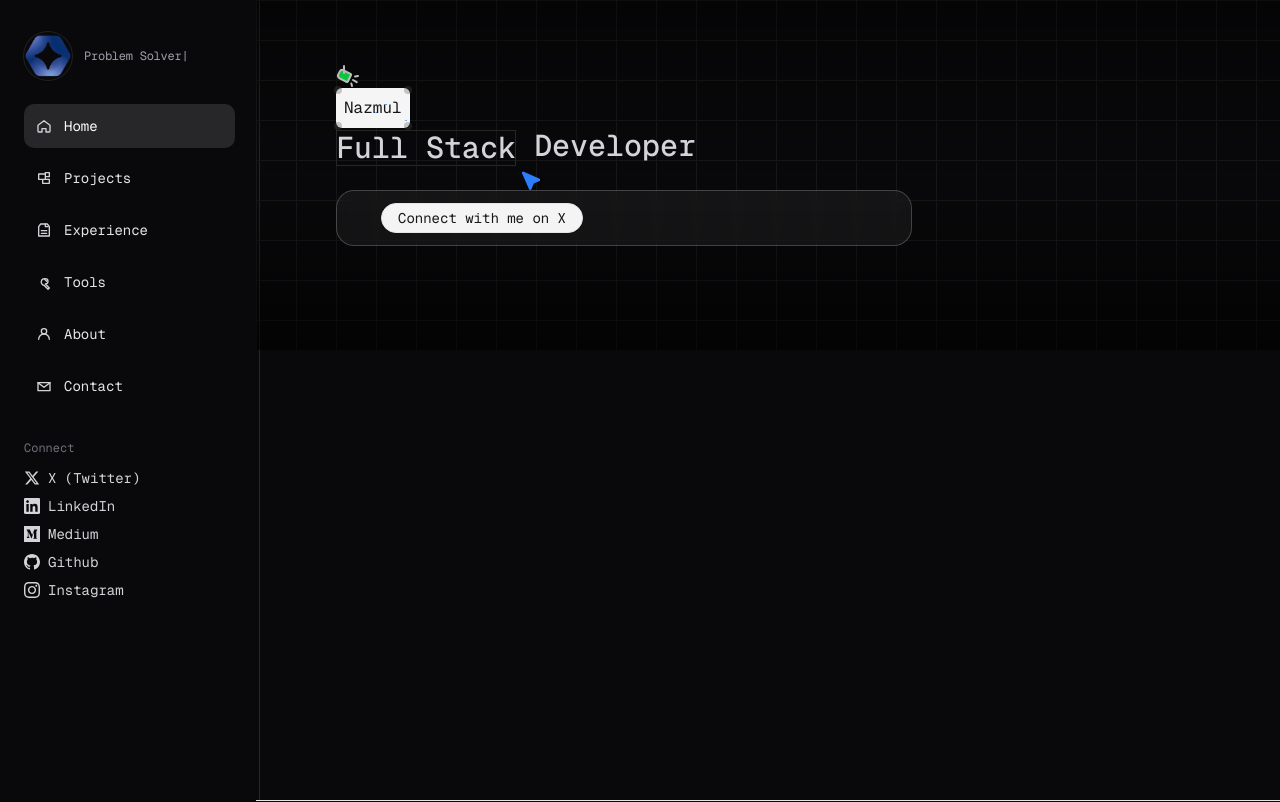
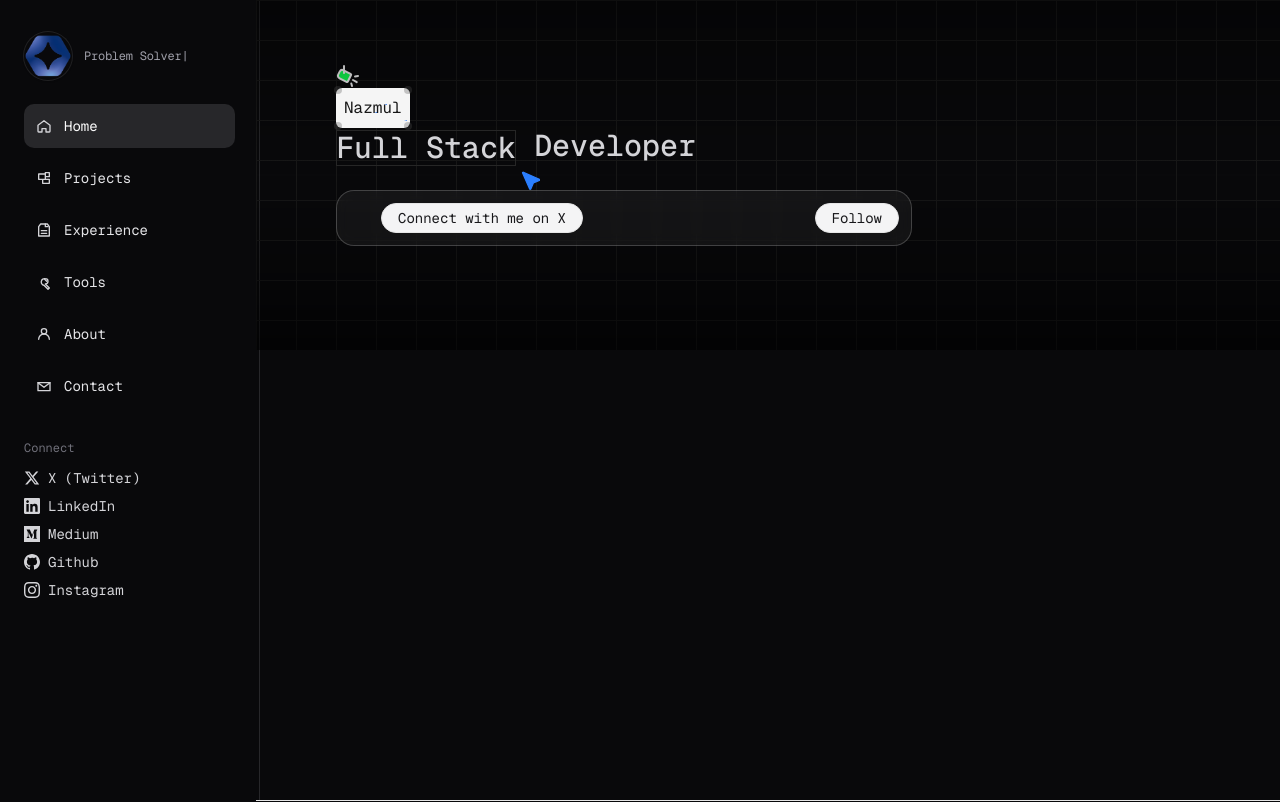
Before and after one commit to nazmul910/next-js-portfolio, a Next.js app: page / in a window 1280 px wide. Shown: the top 802 px of the page. Built offline with nearby package versions, Linux system fonts and the light colour scheme.

Commit message:
feat: add Follow button to callout card in HomePage

```diff
--- a/src/app/page.tsx
+++ b/src/app/page.tsx
@@ -65,6 +65,10 @@ export default function HomePage(): React.ReactElement {
 
                 </div>
 
+                <button type="button" aria-level="Follow on X" className={homePageStyles.calloutCard.button}>
+                  Follow
+                </button>
+
               </div>
 
             </div>
```
